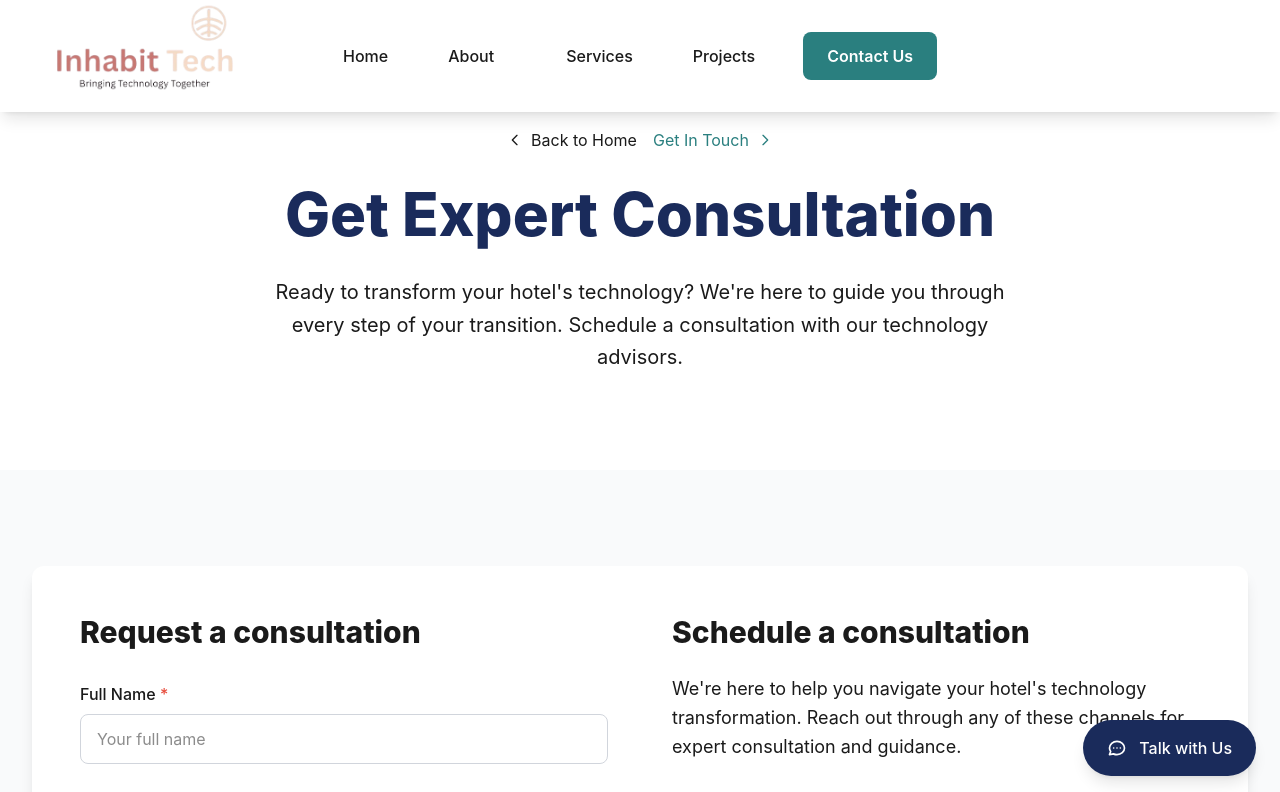
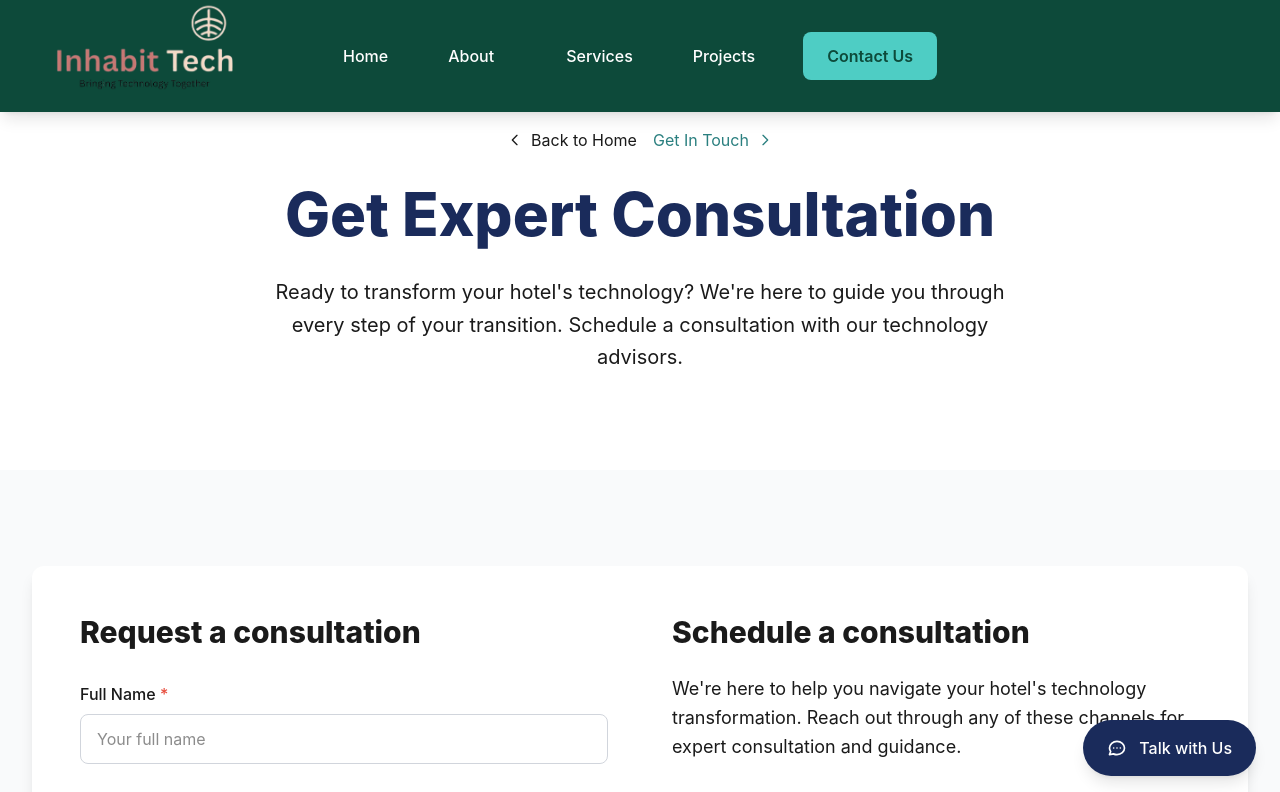
Before and after one commit to ajaypanchal761/inhabittech, a React (Vite) app in the folder frontend/: page /contact in a window 1280 px wide. Shown: the top 792 px of the page. Built offline with nearby package versions, Linux system fonts and the light colour scheme; no server answers.

Commit message:
navba r change

```diff
--- a/frontend/src/components/Header.jsx
+++ b/frontend/src/components/Header.jsx
@@ -38,7 +38,7 @@ function Header() {
   }
 
   return (
-    <header className="fixed top-0 left-0 right-0 z-50 bg-white shadow-lg">
+    <header className="fixed top-0 left-0 right-0 z-50 shadow-lg" style={{ backgroundColor: '#0D4A3A' }}>
       <nav className="w-full px-4 sm:px-6 lg:px-8">
         <div className="max-w-7xl mx-auto flex items-center justify-between h-20 md:h-24 lg:h-28 relative">
           {/* Logo - Image from assets folder - Left side */}
@@ -62,7 +62,7 @@ function Header() {
           <div className="hidden md:flex items-center space-x-8 lg:space-x-12 absolute left-1/2 transform -translate-x-1/2">
             <Link
               to="/"
-              className="text-[#1A1A1A] hover:text-[#0D4A3A] transition-colors duration-200 font-medium text-sm lg:text-base whitespace-nowrap"
+              className="text-white hover:text-[#4ECDC4] transition-colors duration-200 font-medium text-sm lg:text-base whitespace-nowrap"
             >
               Home
             </Link>
@@ -70,8 +70,8 @@ function Header() {
               to="/about"
               className={`transition-colors duration-200 font-medium text-sm lg:text-base whitespace-nowrap px-3 py-1 rounded ${
                 isAboutPage
-                  ? 'bg-[#E0F7F5] text-[#1A2B5B]'
-                  : 'text-[#1A1A1A] hover:text-[#0D4A3A]'
+                  ? 'bg-[#4ECDC4] text-[#0D4A3A]'
+                  : 'text-white hover:text-[#4ECDC4]'
               }`}
             >
               About
@@ -80,8 +80,8 @@ function Header() {
               to="/services"
               className={`transition-colors duration-200 font-medium text-sm lg:text-base whitespace-nowrap px-3 py-1 rounded ${
                 isServicesPage
-                  ? 'bg-[#E0F7F5] text-[#1A2B5B]'
-                  : 'text-[#1A1A1A] hover:text-[#0D4A3A]'
+                  ? 'bg-[#4ECDC4] text-[#0D4A3A]'
+                  : 'text-white hover:text-[#4ECDC4]'
               }`}
             >
               Services
@@ -89,7 +89,7 @@ function Header() {
             <a
               href="#projects"
               onClick={handleProjectsClick}
-              className="text-[#1A1A1A] hover:text-[#0D4A3A] transition-colors duration-200 font-medium text-sm lg:text-base whitespace-nowrap"
+              className="text-white hover:text-[#4ECDC4] transition-colors duration-200 font-medium text-sm lg:text-base whitespace-nowrap"
             >
               Projects
             </a>
@@ -98,7 +98,7 @@ function Header() {
               to="/contact"
               className={`px-5 lg:px-6 py-2.5 lg:py-3 rounded-lg font-semibold text-sm lg:text-base transition-colors duration-200 whitespace-nowrap ${
                 isContactPage
-                  ? 'bg-[#2A7F7F] text-white'
+                  ? 'bg-[#4ECDC4] text-[#0D4A3A]'
                   : 'bg-[#3BB5AD] hover:bg-[#2FA5A0] text-white'
               }`}
             >
@@ -108,7 +108,7 @@ function Header() {
 
           {/* Hamburger Menu Button - Always visible on right */}
           <button
-            className="md:hidden text-[#1A1A1A] focus:outline-none flex-shrink-0 z-50"
+            className="md:hidden text-white focus:outline-none flex-shrink-0 z-50"
             aria-label="Toggle menu"
             onClick={toggleMenu}
           >
@@ -126,12 +126,12 @@ function Header() {
 
         {/* Mobile Menu - Shows on small screens when menu is open */}
         {isMenuOpen && (
-          <div className="md:hidden absolute top-full left-0 right-0 bg-white shadow-lg border-t border-gray-200 z-40">
+          <div className="md:hidden absolute top-full left-0 right-0 shadow-lg border-t border-gray-600 z-40" style={{ backgroundColor: '#0D4A3A' }}>
             <div className="flex flex-col px-4 py-4 space-y-3">
               <Link
                 to="/"
                 onClick={() => setIsMenuOpen(false)}
-                className="text-[#1A1A1A] hover:text-[#0D4A3A] transition-colors duration-200 font-medium text-base py-2"
+                className="text-white hover:text-[#4ECDC4] transition-colors duration-200 font-medium text-base py-2"
               >
                 Home
               </Link>
@@ -140,8 +140,8 @@ function Header() {
                 onClick={() => setIsMenuOpen(false)}
                 className={`transition-colors duration-200 font-medium text-base py-2 px-3 rounded ${
                   isAboutPage
-                    ? 'bg-[#E0F7F5] text-[#1A2B5B]'
-                    : 'text-[#1A1A1A] hover:text-[#0D4A3A]'
+                    ? 'bg-[#4ECDC4] text-[#0D4A3A]'
+                    : 'text-white hover:text-[#4ECDC4]'
                 }`}
               >
                 About
@@ -151,8 +151,8 @@ function Header() {
                 onClick={() => setIsMenuOpen(false)}
                 className={`transition-colors duration-200 font-medium text-base py-2 px-3 rounded ${
                   isServicesPage
-                    ? 'bg-[#E0F7F5] text-[#1A2B5B]'
-                    : 'text-[#1A1A1A] hover:text-[#0D4A3A]'
+                    ? 'bg-[#4ECDC4] text-[#0D4A3A]'
+                    : 'text-white hover:text-[#4ECDC4]'
                 }`}
               >
                 Services
@@ -160,7 +160,7 @@ function Header() {
               <a
                 href="#projects"
                 onClick={handleProjectsClick}
-                className="text-[#1A1A1A] hover:text-[#0D4A3A] transition-colors duration-200 font-medium text-base py-2"
+                className="text-white hover:text-[#4ECDC4] transition-colors duration-200 font-medium text-base py-2"
               >
                 Projects
               </a>
@@ -170,7 +170,7 @@ function Header() {
                 onClick={() => setIsMenuOpen(false)}
                 className={`px-5 py-2.5 rounded-lg font-semibold text-base transition-colors duration-200 text-center ${
                   isContactPage
-                    ? 'bg-[#2A7F7F] text-white'
+                    ? 'bg-[#4ECDC4] text-[#0D4A3A]'
                     : 'bg-[#3BB5AD] hover:bg-[#2FA5A0] text-white'
                 }`}
               >
```
